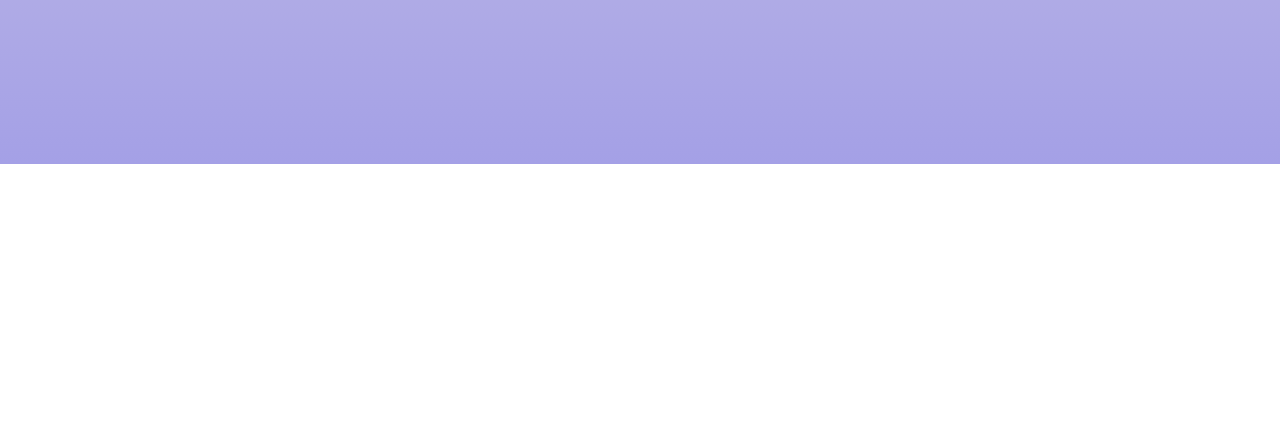
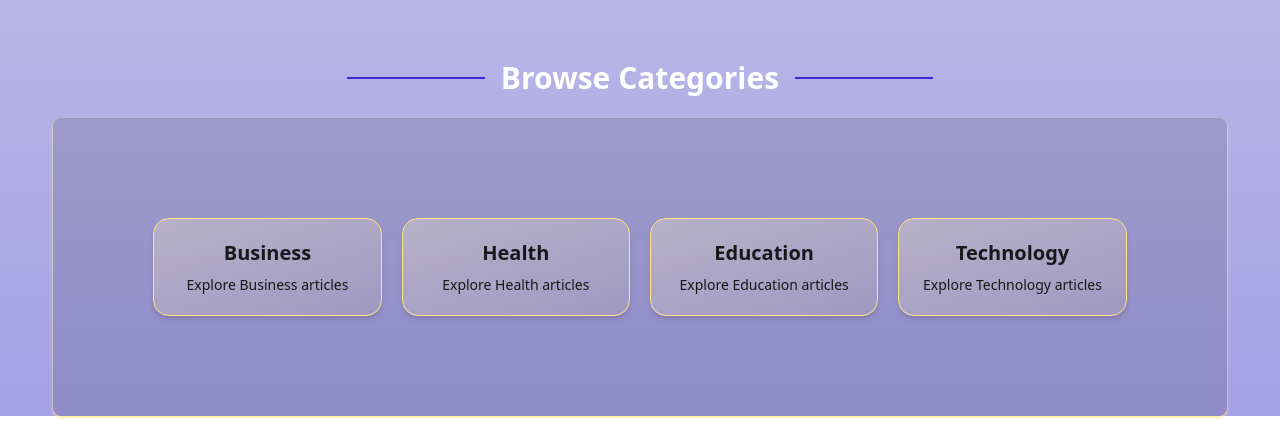
Before and after one commit to hanifsikder921/knowspire, a React (Vite) app: page / in a window 1280 px wide. Shown: the part 721-1166 px from the top of the page. Before the commit the page ends 905 px from the top, so only its background shows below. Built offline with nearby package versions, Linux system fonts and the light colour scheme; no server answers.

Commit message:
Browse Categoried section complete

```diff
--- /dev/null
+++ b/src/components/ArticleCategory/BrowsCategory.jsx
@@ -0,0 +1,49 @@
+import React from 'react';
+import { Link } from 'react-router';
+
+const BrowsCategory = () => {
+    const categories = [
+        {
+            id: 1,
+            name: "Business",
+            route: "/cat/business"
+        },
+        {
+            id: 2,
+            name: "Health",
+            route: "/cat/health"
+        },
+        {
+            id: 3,
+            name: "Education",
+            route: "/cat/education"
+        },
+        {
+            id: 4,
+            name: "Technology",
+            route: "/cat/technology"
+        },
+    ];
+
+    return (
+        <div >
+
+            <div className="divider divider-primary text-3xl font-semibold text-center mb-6  text-white w-6/12 mx-auto">Browse Categories</div>
+            <div className='shadow shadow-amber-200 my-8  rounded-lg md:p-25 bg-[#00000020] w-11/12 md:w-full mx-auto p-2 '>
+
+                <div className="grid grid-cols-1 sm:grid-cols-2 md:grid-cols-4 gap-5">
+                    {categories.map(category => (
+                        <Link key={category.id} to={category.route}>
+                            <div className="bg-gradient-to-br from-amber-100/30 to-amber-200/10 border border-amber-200 rounded-2xl p-5 hover:scale-105 transition-all duration-300 shadow-md hover:shadow-amber-300 cursor-pointer text-center">
+                                <h4 className="text-xl font-semibold ">{category.name}</h4>
+                                <p className="text-sm  mt-2">Explore {category.name} articles</p>
+                            </div>
+                        </Link>
+                    ))}
+                </div>
+            </div>
+        </div>
+    );
+};
+
+export default BrowsCategory;
--- a/src/pages/Home/Home.jsx
+++ b/src/pages/Home/Home.jsx
@@ -1,6 +1,7 @@
 import React from 'react';
 import BannerSlider from '../../components/Slider/BannerSlider';
 import PopularArticle from '../../components/Popular/PopularArticle';
+import BrowsCategory from '../../components/ArticleCategory/BrowsCategory';
 
 const Home = () => {
     return (
@@ -8,6 +9,7 @@ const Home = () => {
 
             <BannerSlider />
             <PopularArticle/>
+            <BrowsCategory/>
 
         </div>
     );
```
